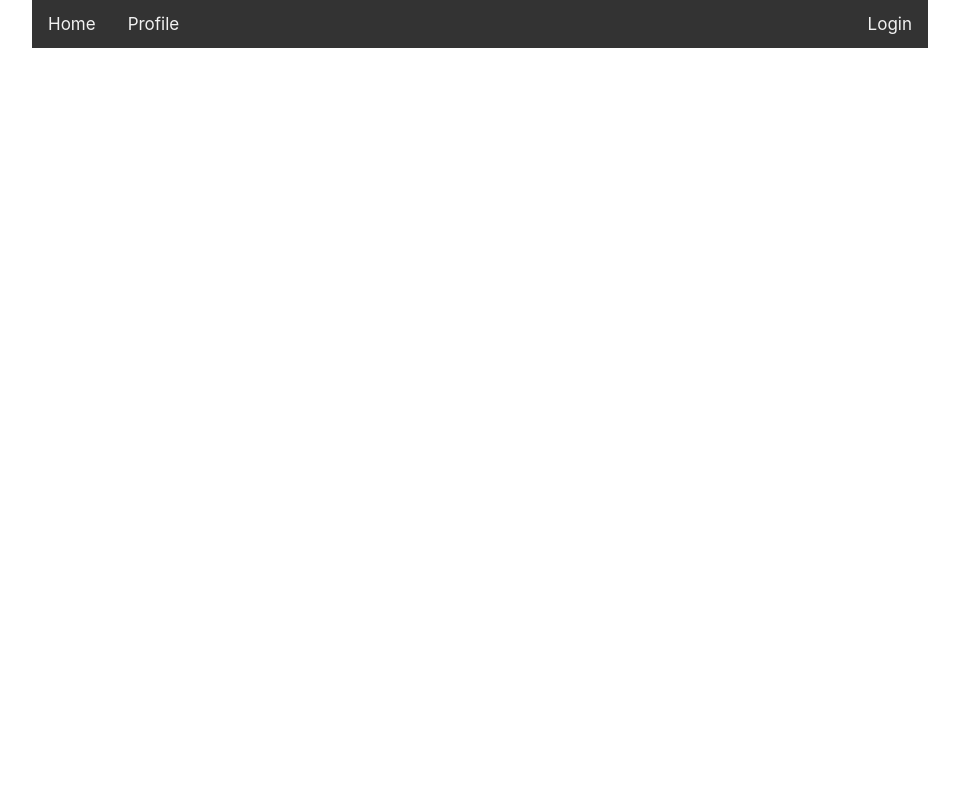
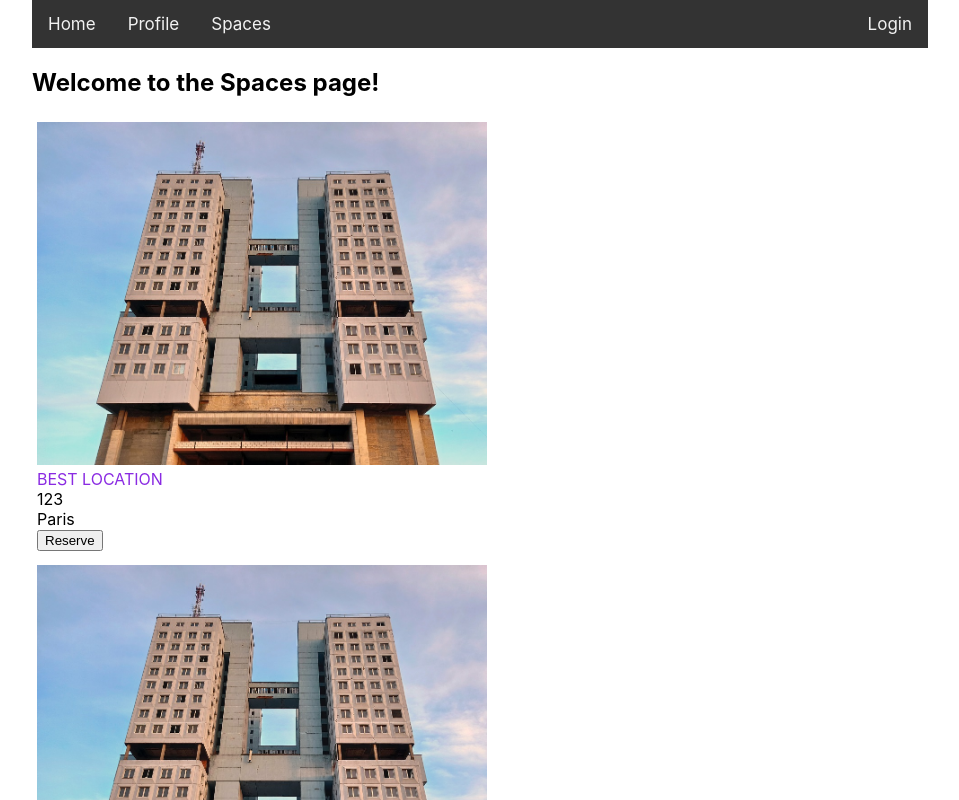
Before and after one commit to emmanueljuarezmil/typescript-with-react-classes, a React (Create React App) app: page /spaces in a window 1280 px wide. Shown: the top 800 px of the page, without its empty margins (160-1119 px from the left). Built offline with nearby package versions, Linux system fonts and the light colour scheme.

Commit message:
create spaces and space components

```diff
--- a/src/components/App.tsx
+++ b/src/components/App.tsx
@@ -7,6 +7,8 @@ import history from '../utils/history';
 import { Navbar } from './Navbar';
 import { Home } from './Home';
 import { Profile } from './Profile';
+import { Spaces } from './spaces/Spaces';
+import { DataService } from '../services/DataService';
 
 interface AppState {
   user: User | undefined
@@ -15,6 +17,7 @@ interface AppState {
 export class App extends React.Component<{}, AppState> {
 
   private authService: AuthService = new AuthService();
+  private dataService: DataService = new DataService();
 
   constructor(props: any) {
     super(props)
@@ -45,6 +48,9 @@ export class App extends React.Component<{}, AppState> {
               <Route exact path='/profile'>
                 <Profile authService={this.authService} user={this.state.user}/>
               </Route>
+              <Route exact path="/spaces">
+                <Spaces dataService={this.dataService}/>
+              </Route>
             </Switch>
           </div>
         </Router>
--- a/src/components/Navbar.tsx
+++ b/src/components/Navbar.tsx
@@ -20,6 +20,7 @@ export class Navbar extends React.Component<{
       <div className="navbar">
         <Link to='/'>Home</Link>
         <Link to='/profile'>Profile</Link>
+        <Link to='/spaces'>Spaces</Link>
         {loginLogOut}
       </div>
     )
--- /dev/null
+++ b/src/components/spaces/SpaceComponent.css
@@ -0,0 +1,17 @@
+.spaceComponent {
+  display: inline-block;
+  width: 450px;
+  margin: 5px;
+  overflow: auto;
+}
+
+img {
+  max-width: 100%;
+  max-height: 100%;
+}
+
+.name {
+  text-align: center;
+  text-transform: uppercase;
+  color: blueviolet;
+}
--- /dev/null
+++ b/src/components/spaces/SpaceComponent.tsx
@@ -0,0 +1,32 @@
+import React from "react";
+import "./SpaceComponent.css";
+const genericImage = require("../../assets/generic-image.jpg");
+
+interface SpaceComponentProps {
+  spaceId: string,
+  name: string,
+  location: string,
+  photoUrl?: string,
+  reserveSpace: (spaceId: string) => void
+}
+
+export class SpaceComponent extends React.Component<SpaceComponentProps> {
+
+  private renderImage() {
+    if(this.props.photoUrl) {
+      return <img src={this.props.photoUrl} alt="" />
+    } else {
+      return <img src={genericImage} alt="" />
+    }
+  }
+
+  render(){
+    return <div className="spaceComponent">
+      {this.renderImage()}
+      <label className="name">{this.props.name}</label><br/>
+      <label className="spaceId">{this.props.spaceId}</label><br/>
+      <label className="location">{this.props.location}</label><br/>
+      <button onClick={() => this.props.reserveSpace(this.props.spaceId)}>Reserve</button>
+    </div>
+  }
+}
--- /dev/null
+++ b/src/components/spaces/Spaces.tsx
@@ -0,0 +1,58 @@
+import { Component, ReactNode } from "react";
+import { Space } from "../../model/Model";
+import { DataService } from "../../services/DataService";
+import { SpaceComponent } from "./SpaceComponent";
+
+interface SpacesState {
+  spaces: Space[]
+}
+
+interface SpacesProps {
+  dataService: DataService
+}
+
+export class Spaces extends Component<SpacesProps, SpacesState> {
+
+  constructor(props: SpacesProps){
+    super(props);
+    this.state = {
+      spaces: []
+    }
+    this.reserveSpace = this.reserveSpace.bind(this)
+  }
+
+  async componentDidMount(){
+    const spaces = await this.props.dataService.getSpaces();
+    this.setState({
+      spaces: spaces
+    })
+  }
+
+  private async reserveSpace(spaceId: string) {
+
+  }
+
+  private renderSpaces() {
+    const rows: any[] = []
+    for (const space of this.state.spaces) {
+      rows.push(
+        <SpaceComponent
+          location={space.location}
+          name={space.name}
+          spaceId={space.spaceId}
+          reserveSpace={this.reserveSpace}
+        />
+      )
+    }
+    return rows;
+  }
+
+  render() {
+      return(
+      <div>
+        <h2>Welcome to the Spaces page!</h2>
+        {this.renderSpaces()}
+      </div>
+      )
+  }
+}
--- /dev/null
+++ b/src/services/DataService.ts
@@ -0,0 +1,24 @@
+import { Space } from "../model/Model";
+
+export class DataService {
+
+  public async getSpaces(): Promise <Space[]> {
+    const result: Space[] = []
+    result.push({
+      location: 'Paris',
+      name: 'Best location',
+      spaceId: '123'
+    })
+    result.push({
+      location: 'Paris',
+      name: 'Best location',
+      spaceId: '124'
+    })
+    result.push({
+      location: 'Paris',
+      name: 'Best location',
+      spaceId: '125'
+    })
+    return result;
+  }
+}
```
Also changed, not shown: src/model/Model.ts (+7 -0 lines), src/assets/generic-image.jpg (added).
